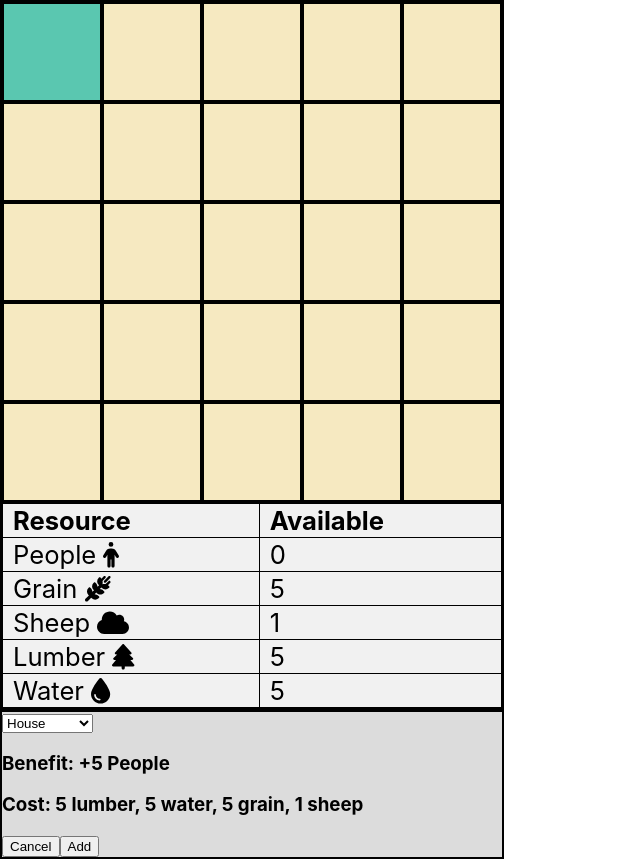
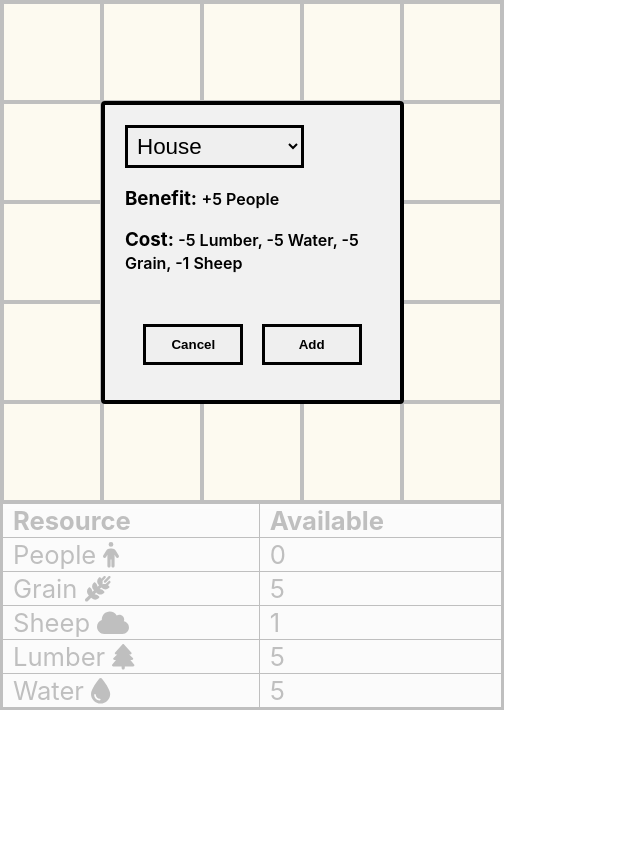
Before and after one commit to Maggie-Wernet/VillageSim_ahbc2023, a React (Create React App) app: page / in a window 1280 px wide. Both pictures are taken after a click on the button 52 px from the left and 52 px from the top of the page. Shown: the whole page, without its empty margins (0-640 px from the left). After the commit the page ends 800 px from the top, so only its background shows below. Built offline with nearby package versions, Linux system fonts and the light colour scheme.

Commit message:
Fixed AddImprovement form and created modal for form when clicking tiles

```diff
--- a/package.json
+++ b/package.json
@@ -16,6 +16,7 @@
     "@types/react-dom": "^18.2.4",
     "react": "^18.2.0",
     "react-dom": "^18.2.0",
+    "react-modal": "^3.16.1",
     "react-scripts": "5.0.1",
     "typescript": "^4.9.5",
     "web-vitals": "^2.1.4"
@@ -43,5 +44,8 @@
       "last 1 firefox version",
       "last 1 safari version"
     ]
+  },
+  "devDependencies": {
+    "@types/react-modal": "^3.16.0"
   }
 }
--- a/src/App.tsx
+++ b/src/App.tsx
@@ -5,6 +5,21 @@ import { Map } from "./components/Map/Map";
 import { RescourcesView } from "./components/ResourcesView/ResourcesView";
 import { Improvement } from "./Models/Improvement";
 import { AddImprovement } from "./components/AddImprovement/AddImprovement";
+import ReactDOM from 'react-dom';
+import Modal from 'react-modal';
+
+const customStyles = {
+  content: {
+    marginLeft: "61px",
+    marginTop: "61px",
+    width: "255px",
+    height: "255px",
+    backgroundColor: "#f1f1f1",
+    border: "4px solid black"
+  },
+};
+
+Modal.setAppElement('#root');
 
 function App() {
   const [people, setPeople] = useState(0);
@@ -29,11 +44,29 @@ function App() {
     { type: "Well", level: 1 },
   ]);
 
+  const [modalIsOpen, setIsOpen] = useState(false)
+
+    function closeModal() {
+        setIsOpen(false);
+      }
+
+      function openModal() {
+        setIsOpen(true)
+      }
+
       return (
         <div>
-      <Map resources={resources} improvements={improvements}></Map>
+          <Map resources={resources} improvements={improvements} openModal={() => setIsOpen(true)}></Map>
           <RescourcesView resources={resources} />
-      <AddImprovement improvements={improvements}></AddImprovement>
+          <Modal
+                    isOpen={modalIsOpen}
+                    onRequestClose={closeModal}
+                    style={customStyles}
+                    contentLabel="Example Modal"
+                >
+                    <AddImprovement improvements={improvements} onSubmitForm={() => {}} onClose={closeModal}></AddImprovement>
+                </Modal>
+
         </div>
       );
     }
--- a/src/components/AddImprovement/AddImprovement.css
+++ b/src/components/AddImprovement/AddImprovement.css
@@ -1,5 +1,29 @@
-.AddImprovement {
-  background-color: gainsboro;
-  border: 2px solid black;
-  width: 500px;
+
+.AddImprovementSelect {
+  border: 3px solid black;
+  width: 70%;
+  padding: 5px;
+  cursor: pointer;
+  font-size: 1.4rem;
 }
+
+.AddImprovementSpan span {
+  font-size: 1rem;
+  font-weight: 600;
+}
+
+
+.AddImprovementBtnContainer {
+  display: flex;
+  justify-content: space-evenly;
+  margin-top: 50px;
+
+}
+
+.AddImprovementBtn {
+  padding: 10px;
+  width: 100px;
+  border: 3px solid black;
+  font-weight: bold;
+  cursor: pointer;
+}
--- a/src/components/AddImprovement/AddImprovement.tsx
+++ b/src/components/AddImprovement/AddImprovement.tsx
@@ -2,7 +2,7 @@ import { useState } from "react";
 import { Improvement } from "../../Models/Improvement";
 import "./AddImprovement.css";
 
-export function AddImprovement(props: { improvements: Improvement[] }) {
+export function AddImprovement(props: { improvements: Improvement[], onSubmitForm: (improvement: Improvement) => void, onClose: () => void }) {
   //   const [improvements, setImprovements] = useState([
   //     { type: "House", level: 1 },
   //     { type: "Field", level: 1 },
@@ -11,24 +11,43 @@ export function AddImprovement(props: { improvements: Improvement[] }) {
   //     { type: "Well", level: 1 },
   //   ]);
   const [benefit, setBenefit] = useState("+5 People");
-  const [cost, setCost] = useState("5 lumber, 5 water, 5 grain, 1 sheep");
+  const [cost, setCost] = useState("-5 Lumber, -5 Water, -5 Grain, -1 Sheep");
+  const [selected, setSelected] = useState("House");
+
+  function handleSelect(e: any) {
+    setSelected(e.target.value)
+
+    if (e.target.value === "House") {
+        setBenefit("+5 People");
+        setCost("-5 Lumber, -5 Water, -5 Grain, -1 Sheep")
+    } else if (e.target.value === "Field") {
+        setBenefit("+10 Grain")
+        setCost("-1 Person, -2 Water")
+    } else if (e.target.value === "Pasture") {
+        setBenefit("+10 Sheep")
+        setCost("-1 Person, -2 Grain, -2 Water")
+    } else if (e.target.value === "Lumber Mill") {
+        setBenefit("+10 Lumber")
+        setCost("-1 Person")
+    } else if (e.target.value === "Well") {
+        setBenefit("+10 Water")
+        setCost("-1 Person, -2 Lumber")
+    }
+}
+
+function handleFormSubmit(e: any) {
+    e.preventDefault();
+
+    props.onClose()
+
+}
 
 return (
   <div className="AddImprovement">
       <form>
-        <select>
-          <option
-            value={props.improvements[0].type}
-            onChange={(e) => setBenefit("+5 people")}
-          >
-            House
-          </option>
-          <option
-            value={props.improvements[1].type}
-            onChange={(e) => setBenefit("+10 Grain")}
-          >
-            Field
-          </option>
+          <select className="AddImprovementSelect" defaultValue={props.improvements[0].type} onChange={handleSelect}>
+              <option value={props.improvements[0].type}>House</option>
+              <option value={props.improvements[1].type}>Field</option>
               <option value={props.improvements[2].type}>Pasture</option>
               <option value={props.improvements[3].type}>Lumber Mill</option>
               <option value={props.improvements[4].type}>Well</option>
@@ -36,14 +55,16 @@ export function AddImprovement(props: { improvements: Improvement[] }) {
       <option value={improvement.type}>{improvement.type}</option>
     ))} */}
           </select>
-        <h3>
+          <h3 className="AddImprovementSpan">
               Benefit: <span>{benefit}</span>
           </h3>
-        <h3>
+          <h3 className="AddImprovementSpan">
               Cost: <span>{cost}</span>
           </h3>
-        <button className="cancel">Cancel</button>
-        <button className="add">Add</button>
+          <div className="AddImprovementBtnContainer">
+              <button className="AddImprovementBtn cancel" onClick={() => props.onClose()}>Cancel</button>
+              <button className="AddImprovementBtn add" onSubmit={handleFormSubmit}>Add</button>
+          </div>
       </form>
   </div>
 );
--- a/src/components/Map/Map.tsx
+++ b/src/components/Map/Map.tsx
@@ -2,108 +2,133 @@ import { Improvement } from "../../Models/Improvement";
 import { Tile } from "../Tile/Tile";
 import "./Map.css";
 
-export function Map(props: { resources: any; improvements: Improvement[] }) {
+export function Map(props: { resources: any; improvements: Improvement[], openModal: () => void }) {
   return (
     <div className="mapGrid">
       <Tile
         resources={props.resources}
         improvements={props.improvements}
+        openModal={props.openModal}
       ></Tile>
       <Tile
         resources={props.resources}
         improvements={props.improvements}
+        openModal={props.openModal}
       ></Tile>
       <Tile
         resources={props.resources}
         improvements={props.improvements}
+        openModal={props.openModal}
       ></Tile>
       <Tile
         resources={props.resources}
         improvements={props.improvements}
+        openModal={props.openModal}
       ></Tile>
       <Tile
         resources={props.resources}
         improvements={props.improvements}
+        openModal={props.openModal}
       ></Tile>
       <Tile
         resources={props.resources}
         improvements={props.improvements}
+        openModal={props.openModal}
       ></Tile>
       <Tile
         resources={props.resources}
         improvements={props.improvements}
+        openModal={props.openModal}
       ></Tile>
       <Tile
         resources={props.resources}
         improvements={props.improvements}
+        openModal={props.openModal}
       ></Tile>
       <Tile
         resources={props.resources}
         improvements={props.improvements}
+        openModal={props.openModal}
       ></Tile>
       <Tile
         resources={props.resources}
         improvements={props.improvements}
+        openModal={props.openModal}
       ></Tile>
       <Tile
         resources={props.resources}
         improvements={props.improvements}
+        openModal={props.openModal}
       ></Tile>
       <Tile
         resources={props.resources}
         improvements={props.improvements}
+        openModal={props.openModal}
       ></Tile>
       <Tile
         resources={props.resources}
         improvements={props.improvements}
+        openModal={props.openModal}
       ></Tile>
       <Tile
         resources={props.resources}
         improvements={props.improvements}
+        openModal={props.openModal}
       ></Tile>
       <Tile
         resources={props.resources}
         improvements={props.improvements}
+        openModal={props.openModal}
       ></Tile>
       <Tile
         resources={props.resources}
         improvements={props.improvements}
+        openModal={props.openModal}
       ></Tile>
       <Tile
         resources={props.resources}
         improvements={props.improvements}
+        openModal={props.openModal}
       ></Tile>
       <Tile
         resources={props.resources}
         improvements={props.improvements}
+        openModal={props.openModal}
       ></Tile>
       <Tile
         resources={props.resources}
         improvements={props.improvements}
+        openModal={props.openModal}
       ></Tile>
       <Tile
         resources={props.resources}
         improvements={props.improvements}
+        openModal={props.openModal}
       ></Tile>
       <Tile
         resources={props.resources}
         improvements={props.improvements}
+        openModal={props.openModal}
       ></Tile>
       <Tile
         resources={props.resources}
         improvements={props.improvements}
+        openModal={props.openModal}
       ></Tile>
       <Tile
         resources={props.resources}
         improvements={props.improvements}
+        openModal={props.openModal}
       ></Tile>
       <Tile
         resources={props.resources}
         improvements={props.improvements}
+        openModal={props.openModal}
       ></Tile>
       <Tile
         resources={props.resources}
         improvements={props.improvements}
+        openModal={props.openModal}
       ></Tile>
     </div>
   );
--- a/src/components/Tile/Tile.tsx
+++ b/src/components/Tile/Tile.tsx
@@ -1,14 +1,21 @@
 import { Props } from "@fortawesome/react-fontawesome";
 import { Improvement } from "../../Models/Improvement";
 import "./Tile.css";
+import { AddImprovement } from "../AddImprovement/AddImprovement";
+import { useState } from "react";
 
 export function Tile(props: {
   resources: () => void;
   improvements: Improvement[];
+  openModal: () => void
 }) {
+
+
+
+
   return (
     <div className="tile">
-      <button></button>
+      <button onClick={props.openModal}></button>
     </div>
   );
 }
```
Also changed, not shown: 1 other file (tests, documents, lock files or other folders). Lines whose indentation alone changed are shown as unchanged.
